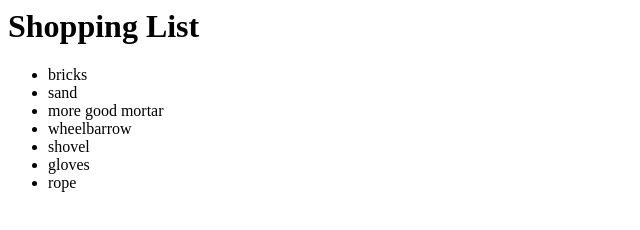
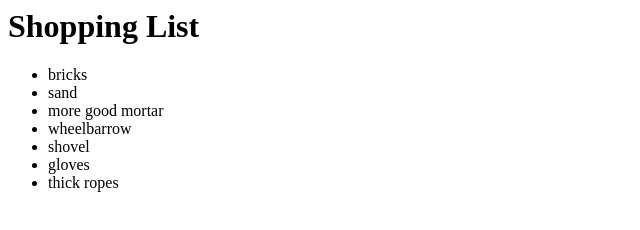
Before and after one commit to 1Broderick/gitTest, a plain HTML site: page index.html in a window 1280 px wide. Shown: the full height of the page, 0-640 px from the left. Drawn offline with Linux system fonts and the light colour scheme.

Commit message:
made changes

```diff
--- a/index.html
+++ b/index.html
@@ -6,5 +6,5 @@
 	<li>wheelbarrow</li>
 	<li>shovel</li>
 	<li>gloves</li>
-	<li>rope</li>
+	<li>thick ropes</li>
 </ul>
```
